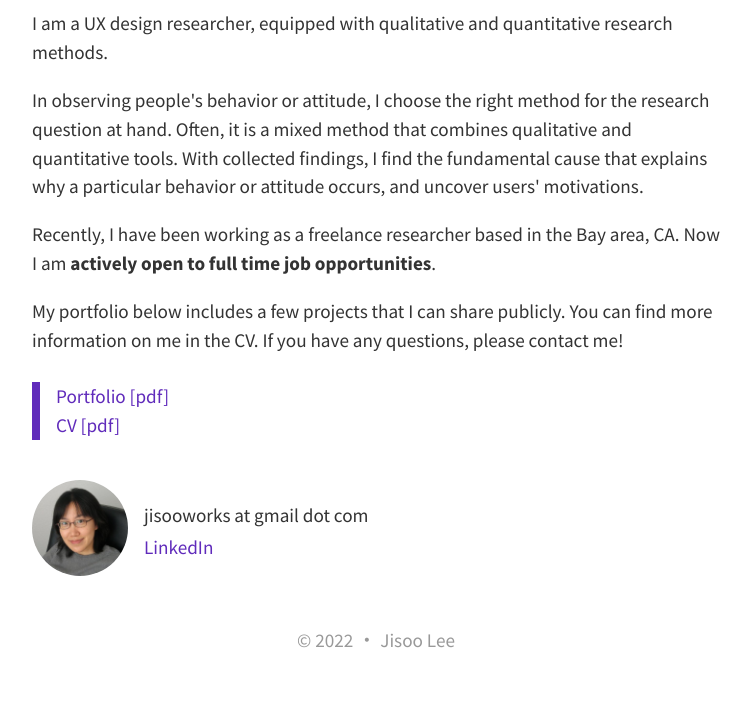
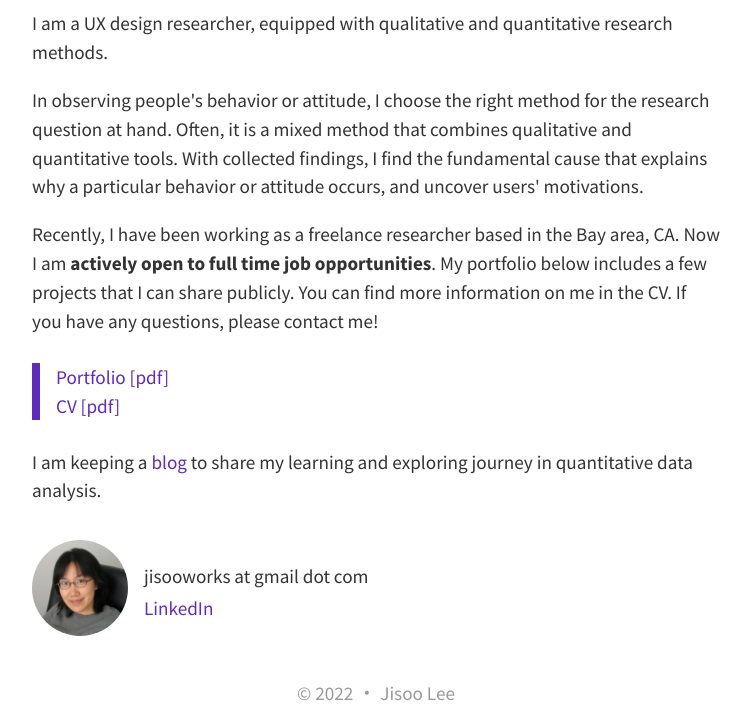
Before and after one commit to jisooleeworks/www, a plain HTML site: page index.html in a window 1280 px wide. Shown: the part 218-945 px from the top of the page, without its empty margins (264-1015 px from the left). Before the commit the page ends 892 px from the top, so only its background shows below. Drawn offline with Linux system fonts and the light colour scheme.

Commit message:
Add link to blog

```diff
--- a/css/main.css
+++ b/css/main.css
@@ -31,7 +31,6 @@ h3 {
 a {
     color: #602bbb;
     text-decoration: none;
-    display: block;
 }
 
 .container{
@@ -69,7 +68,7 @@ a {
 }
 
 .contact{
-    margin-top: 2rem;
+    margin-top: 1rem;
     display: flex;
     flex-direction: row;
     align-items: center;
@@ -91,7 +90,7 @@ img.photo{
 }
 
 .footer{
-    margin-top: 1.5rem;
+    margin-top: 1rem;
     text-align: center;
     color: #999;
 }
--- a/index.html
+++ b/index.html
@@ -21,13 +21,14 @@
         <div class="content">
             <p>I am a UX design researcher, equipped with qualitative and quantitative research methods.</p>
             <p>In observing people's behavior or attitude, I choose the right method for the research question at hand. Often, it is a mixed method that combines qualitative and quantitative tools. With collected findings, I find the fundamental cause that explains why a particular behavior or attitude occurs, and uncover users' motivations.</p>
-            <p>Recently, I have been working as a freelance researcher based in the Bay area, CA. Now I am <b>actively open to full time job opportunities</b>.</p>
-            <p>My portfolio below includes a few projects that I can share publicly. You can find more information on me in the CV. If you have any questions, please contact me!</p>
+            <p>Recently, I have been working as a freelance researcher based in the Bay area, CA. Now I am <b>actively open to full time job opportunities</b>. My portfolio below includes a few projects that I can share publicly. You can find more information on me in the CV. If you have any questions, please contact me!</p>
         </div>
         <div class="download">
             <a href="doc/JisooLee_Portfolio.pdf">Portfolio [pdf]</a>
+            <br/>
             <a href="doc/JisooLee_CV.pdf">CV [pdf]</a>
         </div>
+        <p>I am keeping a <a href="https://jisooleeworks.github.io/blog-site/">blog</a> to share my learning and exploring journey in quantitative data analysis.</p>
         <div class="contact">
             <div class="photo">
                 <img class= "photo" src="img/jleepic.jpeg">
```
